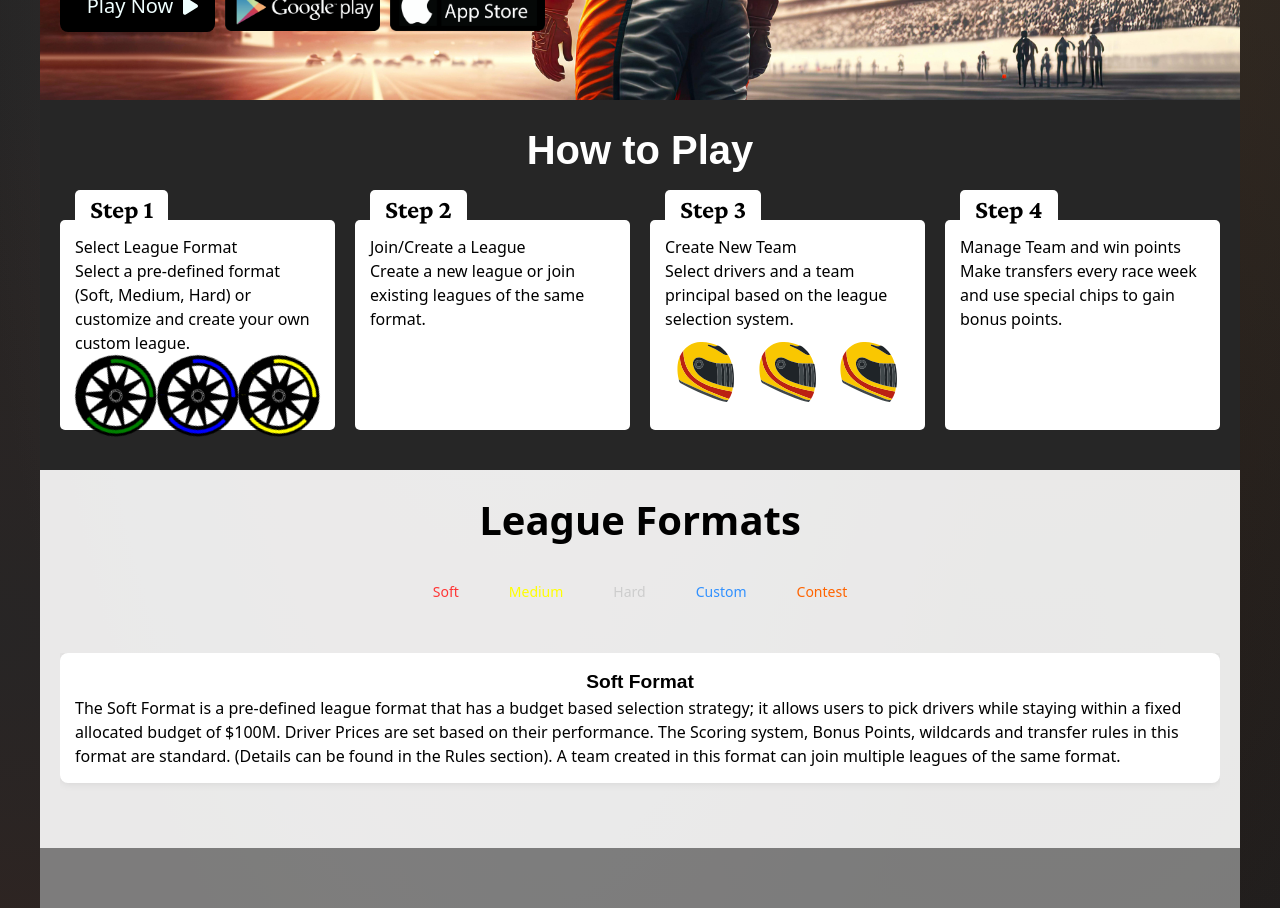
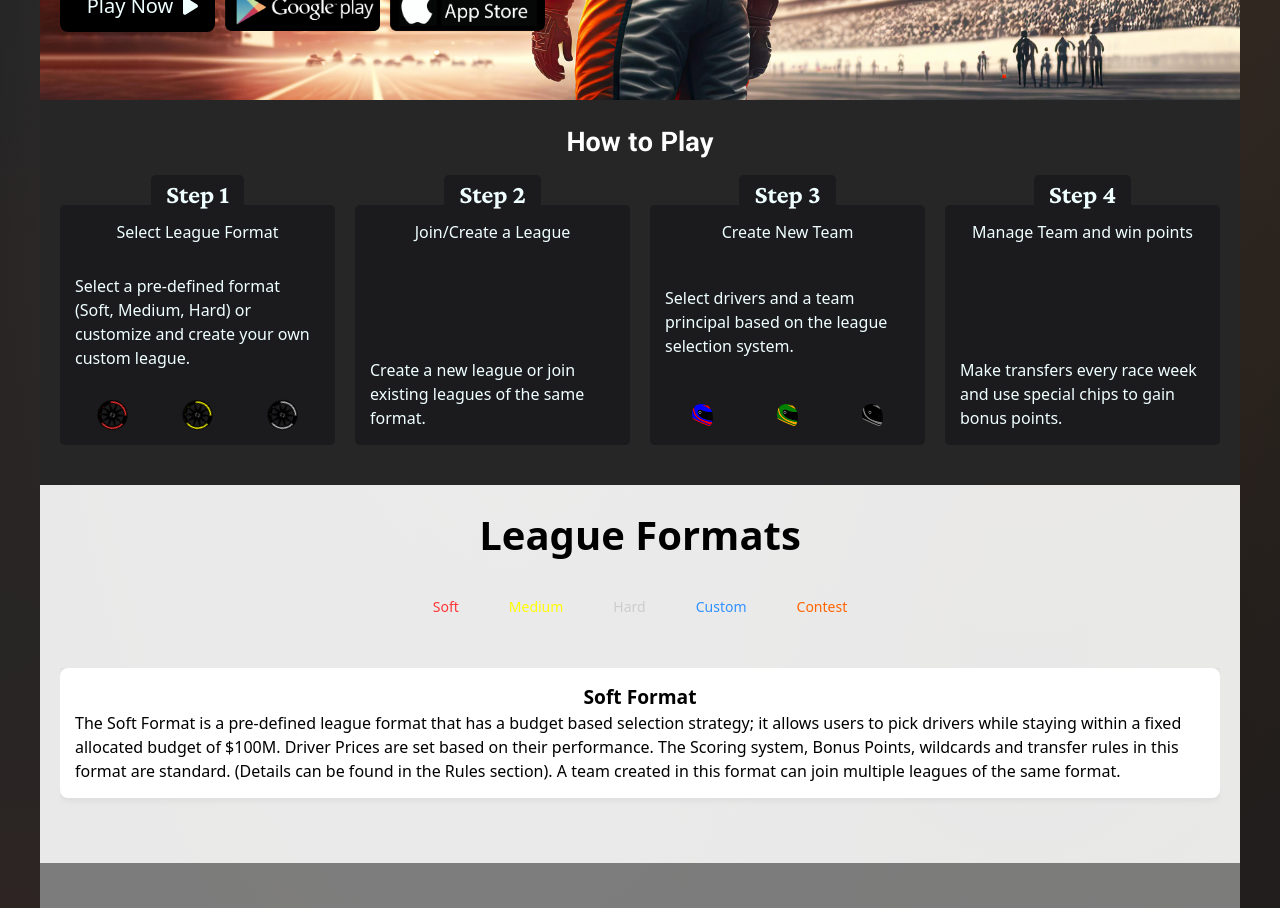
Before and after one commit to slycadelic/fantasy-fox-landing-page, a Next.js app: page / in a window 1280 px wide. Shown: the part 620-1528 px from the top of the page. Built offline with nearby package versions, Linux system fonts and the light colour scheme; a web font is replaced by a local one.

Commit message:
Updated SVG styles in How2Play

```diff
--- a/app/globals.css
+++ b/app/globals.css
@@ -1,8 +1,6 @@
 @tailwind base;
 @tailwind components;
 @tailwind utilities;
-
-@import url('https://fonts.googleapis.com/css2?family=Yantramanav:wght@400;700&display=swap');
 
 :root
 {
@@ -15,24 +13,29 @@
     --snow: rgb(251, 251, 251);
     --snowPale: rgba(255, 255, 255, 0.9);
     --softFormat: rgb(255, 53, 53);
-    --mediumFormat: rgb(255,255,0) ;
-    --hardFormat: rgb(205, 205, 205) ;
+    --mediumFormat: rgb(255, 255, 0);
+    --hardFormat: rgb(205, 205, 205);
     --customFormat: rgb(49, 145, 255);
     --contestFormat: rgb(255, 100, 0);
 }
 
-.rotateTyre {
+.rotateTyre
+{
     animation: rotation 1800ms infinite linear;
-transform-origin: 50% 50%;
+    transform-origin: 50% 50%;
 }
 
-@keyframes rotation {
-from {transform: rotate(0deg);}
-to   {transform: rotate(360deg);}
-}
-h3
+@keyframes rotation
 {
-    font-family: 'Yantramanav', sans-serif;
+    from
+    {
+        transform: rotate(0deg);
+    }
+
+    to
+    {
+        transform: rotate(360deg);
+    }
 }
 
 .layoutBG
--- a/app/home.module.css
+++ b/app/home.module.css
@@ -1,4 +1,4 @@
-/* Homepage styles */
+/* Homepage, Loading and Not found page styles */
 .container
 {
     max-width: 1200px;
--- a/app/loading.js
+++ b/app/loading.js
@@ -1,3 +1,5 @@
+import styles from './home.module.css';
+
 export default function Loading() {
     // Or a custom loading skeleton component
     return <p>Loading...</p>
--- a/app/not-found.js
+++ b/app/not-found.js
@@ -1,4 +1,5 @@
-import Link from 'next/link'
+import Link from 'next/link';
+import styles from './home.module.css';
 
 export default function NotFound() {
   return (
--- a/components/home/FantasyFoxsvg.js
+++ b/components/home/FantasyFoxsvg.js
@@ -1,11 +1,11 @@
 import React from "react";
 
-const FantasyFoxsvg = ({ stroke} ) => {
+const FantasyFoxsvg = ({ stroke, className }) => {
     return (
         <svg
             xmlns="http://www.w3.org/2000/svg"
             id="test1"
-      className="rotateTyre"
+            className={className}
             shapeRendering="geometricPrecision"
             textRendering="geometricPrecision"
             viewBox="0 0 300 300"
--- a/components/home/Helmetsvg.js
+++ b/components/home/Helmetsvg.js
@@ -1,70 +1,82 @@
-import * as React from "react"
-
-
-const Helmetsvg = (props) => (
-  <svg
-    xmlns="http://www.w3.org/2000/svg"
-    xmlSpace="preserve"
-    id="Layer_1"
-    x={0}
-    y={0}
-    style={{
-      enableBackground: "new 0 0 500 500",
-    }}
-    viewBox="0 0 500 500"
-    {...props}
-  >
-    <style>{".st1{fill:#f9c701}.st2{fill:#40474a}.st3{fill:#1f2428}"}</style>
-    <path
-      d="M112.79 118.81c.06 13.03.49 26.04 2.12 38.99 5.32 42.31 20.67 80.1 49.96 111.71 17.62 19.02 38.34 33.9 61.06 46.12 32.71 17.59 67.7 29.08 103.52 38.29 26.4 6.78 53.12 12.03 79.91 16.97.54.1 1.09.12 1.63.17-.04 3.36-1.49 6.35-2.6 9.41-4.47 12.33-9.95 24.18-17.16 35.18-1.02-.4-2.02-.85-3.05-1.21-28.45-9.85-56.74-20.13-84.62-31.53-30.23-12.36-59.96-25.81-88.22-42.27-29.98-17.47-57.84-37.63-80.4-64.38-16.82-19.93-29.18-42.27-36.52-67.37-5.01-17.14-7.2-34.67-7.97-52.44 5.39-13.77 12.75-26.37 22.34-37.64z"
-      style={{
-        fill: "#bb2113",
-      }}
-    />
-    <path
-      d="m408.95 344.45-.88-.18-.21.06-.18-.12c-4.87-.3-9.69-.94-14.44-2.08-5.54-.46-10.99-1.5-16.42-2.67-5.59-.7-11.12-1.72-16.55-3.23l-13.07-2.85c-9.11-1.86-18.09-4.19-26.93-7.05-39-11.33-76.3-26.23-107.89-52.65-18.02-15.07-31.79-33.24-38.26-56.22-2.32-8.23-4.21-16.55-2.74-25.27 3.29-19.45 21.34-32.51 40.8-29.5 9.55 1.48 18.36 4.97 26.91 9.29 20.14 10.18 40.99 18.34 63.3 22.36 3.77.68 7.56 1.25 11.35 1.87 8.98.74 17.95 1.47 26.93 2.21l15.69.45c4.85-.19 9.7-.23 14.54.38 5.69.07 11.38.13 17.06.2 5.06-.15 10.12-.2 15.15.46 1.7-.04 3.4-.08 5.11-.11-1.93-6.25-3.65-12.58-5.85-18.73-4.68-13.07-10.26-25.72-18.1-37.27-3.36 3.95-7.72 4.23-12.32 3.15-6.38-1.51-12.05-4.67-17.34-8.39-28.72-20.18-59.43-36.58-92.29-48.94-.39-.14-.74-.36-1.38-.67 1.45-1.7 2.86-3.21 4.1-4.85 1.21-1.61 2.62-.7 3.88-.39 8.61 2.15 17.2 4.48 25.27 8.16 5.44 2.48 10.71 2.57 16.28 1.45 4.3-.87 8.52-2.01 12.43-4.06-1.48-.69-2.94-1.42-4.45-2.05-33.05-13.74-67.16-21.97-103.26-19.56-24.33 1.62-47.16 8.18-68.04 20.97-13.18 8.07-24.82 17.95-34.34 30.2.06 13.03.49 26.04 2.12 38.99 5.32 42.31 20.67 80.1 49.96 111.71 17.62 19.02 38.34 33.9 61.06 46.12 32.71 17.59 67.7 29.08 103.52 38.29 26.4 6.78 53.12 12.03 79.9 16.97.54.1 1.09.12 1.63.17 2.2-8.41 3.33-17.01 4.53-25.6-2.19-.35-4.39-.69-6.58-1.02z"
-      className="st1"
-    />
-    <path
-      d="M303.57 382.91c-30.23-12.36-59.96-25.81-88.22-42.27-29.98-17.47-57.84-37.63-80.4-64.38-16.82-19.93-29.18-42.27-36.52-67.37-5.01-17.14-7.2-34.67-7.97-52.44-.35.67-.75 1.32-1.03 2.02-8.19 20.42-12.22 41.74-13.15 63.64-1.07 25.3 1.85 50.23 7.85 74.82 1.46.96 3.02 1.79 4.37 2.89 12.57 10.26 27.52 16.17 41.99 22.94 72.17 33.79 145.71 64.32 220.04 92.98 9.95 3.84 20.08 7.04 30.97 6.55 1.96-.09 3.92-.31 5.88-.47 1.45-1.95 2.86-3.93 3.87-6.17-1.02-.4-2.02-.85-3.05-1.21-28.46-9.85-56.75-20.13-84.63-31.53z"
-      className="st1"
-    />
-    <path
-      d="M408.06 344.27c.3.06.59.12.88.18-.29-.06-.58-.12-.88-.18zM84.12 296.93c1.46.96 3.02 1.79 4.37 2.89 12.57 10.26 27.52 16.17 41.99 22.94 72.17 33.79 145.71 64.32 220.04 92.98 9.95 3.84 20.08 7.04 30.97 6.55 1.96-.09 3.92-.31 5.88-.47-2.31 4.37-5.5 8.15-8.21 12.25-.95 1.43-2.07 1.18-3.43.97-15.23-2.27-29.89-6.77-44.42-11.66-51.42-17.29-101.17-38.69-150.44-61.27-27.57-12.64-54.9-25.74-81.44-40.48-7.73-4.29-13.05-9.57-14-18.62-.21-2.05-.86-4.05-1.31-6.08z"
-      className="st2"
-    />
-    <path
-      d="m408.06 344.27-.21.06-.18-.12c.7-6.06 1.32-12.12 2.11-18.17 1.56-11.8 2.1-23.67 2.48-35.54.45-13.87-.32-27.71-1.79-41.53-1.03-9.64-2.28-19.23-3.94-28.78-1.18-6.75-2.28-13.52-3.42-20.28 1.7-.04 3.4-.08 5.11-.11 2.9-.34 3.71 1.17 4.26 3.86 7.92 39.08 11.58 78.46 8.93 118.32-.44 6.67-1.39 13.3-1.81 19.97-.18 2.93-1.11 4.18-4.07 3.52-2.2-.34-4.39-.68-6.59-1.01-.29-.07-.58-.13-.88-.19z"
-      className="st3"
-    />
-    <path
-      d="M320.27 326.31c1.12-.2 1.27-1.02 1.26-1.96-.02-3.17.55-6.34.54-9.45-.07-12.91 1.45-25.8.7-38.69-.82-14.24-1.13-28.5-3.04-42.69-1.61-11.97-3.22-23.92-5.44-35.79-.1-.53-.37-1.02-.55-1.53 8.98.74 17.96 1.47 26.93 2.21l2.94 18.66c1.86 11.92 3.3 23.89 4.34 35.92.44 5.13.14 10.27.69 15.35 1.02 9.39.61 18.79.4 28.16-.28 12.3-1.2 24.58-1.85 36.87-9.1-1.86-18.08-4.19-26.92-7.06z"
-      className="st2"
-    />
-    <path
-      d="M393.23 342.12c-5.54-.46-10.99-1.5-16.42-2.67.43-3.79.98-7.56 1.27-11.36.72-9.46 1.67-18.92 1.9-28.39.35-14.44.6-28.92-.66-43.33-1.06-12.14-2.47-24.26-4.5-36.29-1.18-6.97-2.07-14-3.93-20.84 5.69.07 11.38.13 17.06.2 1.22 10.48 3.64 20.77 5 31.24 1.5 11.55 3.05 23.11 3.48 34.74.46 12.53.16 25.09.06 37.64-.03 3.81-.42 7.62-.75 11.42-.8 9.22-1.67 18.42-2.51 27.64z"
-      className="st3"
-    />
-    <path
-      d="M393.23 342.12c.84-9.21 1.71-18.42 2.51-27.63.33-3.8.72-7.61.75-11.42.1-12.55.4-25.11-.06-37.64-.43-11.63-1.98-23.19-3.48-34.74-1.36-10.47-3.78-20.76-5-31.24 5.06-.15 10.12-.2 15.15.46 1.14 6.76 2.24 13.53 3.42 20.28 1.67 9.55 2.91 19.14 3.94 28.78 1.48 13.82 2.24 27.66 1.79 41.53-.38 11.87-.92 23.74-2.48 35.54-.8 6.04-1.41 12.11-2.11 18.17-4.86-.32-9.68-.95-14.43-2.09zM370.9 199.24c1.86 6.84 2.75 13.87 3.93 20.84 2.03 12.03 3.44 24.15 4.5 36.29 1.26 14.41 1.01 28.89.66 43.33-.23 9.47-1.18 18.93-1.9 28.39-.29 3.8-.84 7.57-1.27 11.36-5.59-.7-11.12-1.72-16.55-3.23 1.9-.37 1.9-2.06 2-3.34.75-10.44 1.84-20.89 1.94-31.35.17-17.5.79-35.01-1.13-52.49-1.08-9.85-2.33-19.68-3.68-29.49-.95-6.9-2.96-13.65-3.03-20.67 4.84-.21 9.69-.25 14.53.36z"
-      className="st2"
-    />
-    <path
-      d="M356.36 198.86c.07 7.03 2.08 13.77 3.03 20.67 1.35 9.82 2.6 19.64 3.68 29.49 1.91 17.48 1.3 34.99 1.13 52.49-.1 10.46-1.19 20.91-1.94 31.35-.09 1.28-.09 2.98-2 3.34l-13.07-2.85c.65-12.29 1.57-24.57 1.85-36.87.21-9.37.62-18.77-.4-28.16-.55-5.08-.25-10.22-.69-15.35a528.389 528.389 0 0 0-4.34-35.92c-.97-6.22-1.96-12.44-2.94-18.66 5.23.17 10.46.32 15.69.47z"
-      className="st3"
-    />
-    <path
-      d="M208.09 178.1c13.9-.8 26.67 11.56 26.63 26.56-.04 14.57-11.96 26.29-26.69 26.28-14.68-.01-26.8-11.83-26.64-26.33.18-15.36 12.57-27.11 26.7-26.51zm-.14 40.23c8.12.01 14.05-6 14.23-14.05.13-6.03-6.1-13.82-13.96-13.75-6.67.07-14.17 5.77-14.24 13.81-.06 7.64 6.22 13.97 13.97 13.99z"
-      className="st2"
-    />
-    <path
-      d="M207.95 218.33c-7.75-.01-14.03-6.35-13.97-13.98.07-8.04 7.57-13.74 14.24-13.81 7.86-.08 14.09 7.72 13.96 13.75-.18 8.03-6.11 14.05-14.23 14.04z"
-      className="st3"
-    />
-    <path
-      d="M320.27 326.31c-39-11.33-76.3-26.23-107.89-52.65-18.02-15.07-31.79-33.24-38.26-56.22-2.32-8.23-4.21-16.55-2.74-25.27 3.29-19.45 21.34-32.51 40.8-29.5 9.55 1.48 18.36 4.97 26.91 9.29 20.14 10.18 40.99 18.34 63.3 22.36 3.77.68 7.56 1.25 11.35 1.87.19.51.45 1 .55 1.53 2.22 11.87 3.83 23.82 5.44 35.79 1.91 14.19 2.22 28.45 3.04 42.69.75 12.89-.78 25.78-.7 38.69.02 3.11-.56 6.29-.54 9.45.01.96-.14 1.77-1.26 1.97zM208.09 178.1c-14.14-.6-26.53 11.15-26.69 26.52-.16 14.5 11.97 26.32 26.64 26.33 14.73.01 26.65-11.71 26.69-26.28.03-15.01-12.74-27.38-26.64-26.57zM384.27 143.79c-3.36 3.95-7.72 4.23-12.32 3.15-6.38-1.51-12.05-4.67-17.34-8.39-28.72-20.18-59.43-36.58-92.29-48.94-.39-.14-.74-.36-1.38-.67 1.45-1.7 2.86-3.21 4.1-4.85 1.21-1.61 2.62-.7 3.88-.39 8.61 2.15 17.2 4.48 25.27 8.16 5.44 2.48 10.71 2.57 16.28 1.45 4.3-.87 8.52-2.01 12.43-4.06 11.52 4.05 21.24 11.05 30.45 18.81 12.17 10.27 22.72 21.98 30.92 35.73z"
-      className="st3"
-    />
-  </svg>
+const Helmetsvg = ({ color1, color2 }) => (
+    <svg x="0px" y="0px" viewBox="0 0 500 500" style={{ width: '100%' }}>
+        <path style={{ fill: color1 }} d="M112.79,118.81c0.06,13.03,0.49,26.04,2.12,38.99c5.32,42.31,20.67,80.1,49.96,111.71
+c17.62,19.02,38.34,33.9,61.06,46.12c32.71,17.59,67.7,29.08,103.52,38.29c26.4,6.78,53.12,12.03,79.91,16.97
+c0.54,0.1,1.09,0.12,1.63,0.17c-0.04,3.36-1.49,6.35-2.6,9.41c-4.47,12.33-9.95,24.18-17.16,35.18c-1.02-0.4-2.02-0.85-3.05-1.21
+c-28.45-9.85-56.74-20.13-84.62-31.53c-30.23-12.36-59.96-25.81-88.22-42.27c-29.98-17.47-57.84-37.63-80.4-64.38
+c-16.82-19.93-29.18-42.27-36.52-67.37c-5.01-17.14-7.2-34.67-7.97-52.44C95.84,142.68,103.2,130.08,112.79,118.81z"/>
+        <g>
+            <path style={{ fill: color2 }} d="M408.95,344.45c-0.29-0.06-0.59-0.12-0.88-0.18l-0.21,0.06l-0.18-0.12c-4.87-0.3-9.69-0.94-14.44-2.08
+c-5.54-0.46-10.99-1.5-16.42-2.67c-5.59-0.7-11.12-1.72-16.55-3.23c-4.36-0.95-8.71-1.9-13.07-2.85
+c-9.11-1.86-18.09-4.19-26.93-7.05c-39-11.33-76.3-26.23-107.89-52.65c-18.02-15.07-31.79-33.24-38.26-56.22
+c-2.32-8.23-4.21-16.55-2.74-25.27c3.29-19.45,21.34-32.51,40.8-29.5c9.55,1.48,18.36,4.97,26.91,9.29
+c20.14,10.18,40.99,18.34,63.3,22.36c3.77,0.68,7.56,1.25,11.35,1.87c8.98,0.74,17.95,1.47,26.93,2.21
+c5.23,0.15,10.46,0.3,15.69,0.45c4.85-0.19,9.7-0.23,14.54,0.38c5.69,0.07,11.38,0.13,17.06,0.2c5.06-0.15,10.12-0.2,15.15,0.46
+c1.7-0.04,3.4-0.08,5.11-0.11c-1.93-6.25-3.65-12.58-5.85-18.73c-4.68-13.07-10.26-25.72-18.1-37.27
+c-3.36,3.95-7.72,4.23-12.32,3.15c-6.38-1.51-12.05-4.67-17.34-8.39c-28.72-20.18-59.43-36.58-92.29-48.94
+c-0.39-0.14-0.74-0.36-1.38-0.67c1.45-1.7,2.86-3.21,4.1-4.85c1.21-1.61,2.62-0.7,3.88-0.39c8.61,2.15,17.2,4.48,25.27,8.16
+c5.44,2.48,10.71,2.57,16.28,1.45c4.3-0.87,8.52-2.01,12.43-4.06c-1.48-0.69-2.94-1.42-4.45-2.05
+c-33.05-13.74-67.16-21.97-103.26-19.56c-24.33,1.62-47.16,8.18-68.04,20.97c-13.18,8.07-24.82,17.95-34.34,30.2
+c0.06,13.03,0.49,26.04,2.12,38.99c5.32,42.31,20.67,80.1,49.96,111.71c17.62,19.02,38.34,33.9,61.06,46.12
+c32.71,17.59,67.7,29.08,103.52,38.29c26.4,6.78,53.12,12.03,79.9,16.97c0.54,0.1,1.09,0.12,1.63,0.17
+c2.2-8.41,3.33-17.01,4.53-25.6C413.34,345.12,411.14,344.78,408.95,344.45z"/>
+            <path style={{ fill: color2 }} d="M303.57,382.91c-30.23-12.36-59.96-25.81-88.22-42.27c-29.98-17.47-57.84-37.63-80.4-64.38
+c-16.82-19.93-29.18-42.27-36.52-67.37c-5.01-17.14-7.2-34.67-7.97-52.44c-0.35,0.67-0.75,1.32-1.03,2.02
+c-8.19,20.42-12.22,41.74-13.15,63.64c-1.07,25.3,1.85,50.23,7.85,74.82c1.46,0.96,3.02,1.79,4.37,2.89
+c12.57,10.26,27.52,16.17,41.99,22.94c72.17,33.79,145.71,64.32,220.04,92.98c9.95,3.84,20.08,7.04,30.97,6.55
+c1.96-0.09,3.92-0.31,5.88-0.47c1.45-1.95,2.86-3.93,3.87-6.17c-1.02-0.4-2.02-0.85-3.05-1.21
+C359.74,404.59,331.45,394.31,303.57,382.91z"/>
+        </g>
+        <path d="M408.06,344.27c0.3,0.06,0.59,0.12,0.88,0.18C408.65,344.39,408.36,344.33,408.06,344.27z" />
+        <g>
+            <path style={{ fill: color1 }} d="M84.12,296.93c1.46,0.96,3.02,1.79,4.37,2.89c12.57,10.26,27.52,16.17,41.99,22.94
+c72.17,33.79,145.71,64.32,220.04,92.98c9.95,3.84,20.08,7.04,30.97,6.55c1.96-0.09,3.92-0.31,5.88-0.47
+c-2.31,4.37-5.5,8.15-8.21,12.25c-0.95,1.43-2.07,1.18-3.43,0.97c-15.23-2.27-29.89-6.77-44.42-11.66
+c-51.42-17.29-101.17-38.69-150.44-61.27c-27.57-12.64-54.9-25.74-81.44-40.48c-7.73-4.29-13.05-9.57-14-18.62
+C85.22,300.96,84.57,298.96,84.12,296.93z"/>
+            <path d="M408.06,344.27l-0.21,0.06c0,0-0.18-0.12-0.18-0.12c0.7-6.06,1.32-12.12,2.11-18.17
+c1.56-11.8,2.1-23.67,2.48-35.54c0.45-13.87-0.32-27.71-1.79-41.53c-1.03-9.64-2.28-19.23-3.94-28.78
+c-1.18-6.75-2.28-13.52-3.42-20.28c1.7-0.04,3.4-0.08,5.11-0.11c2.9-0.34,3.71,1.17,4.26,3.86c7.92,39.08,11.58,78.46,8.93,118.32
+c-0.44,6.67-1.39,13.3-1.81,19.97c-0.18,2.93-1.11,4.18-4.07,3.52c-2.2-0.34-4.39-0.68-6.59-1.01
+C408.65,344.39,408.36,344.33,408.06,344.27z"/>
+            <path d="M320.27,326.31c1.12-0.2,1.27-1.02,1.26-1.96c-0.02-3.17,0.55-6.34,0.54-9.45c-0.07-12.91,1.45-25.8,0.7-38.69
+c-0.82-14.24-1.13-28.5-3.04-42.69c-1.61-11.97-3.22-23.92-5.44-35.79c-0.1-0.53-0.37-1.02-0.55-1.53
+c8.98,0.74,17.96,1.47,26.93,2.21c0.98,6.22,1.96,12.44,2.94,18.66c1.86,11.92,3.3,23.89,4.34,35.92
+c0.44,5.13,0.14,10.27,0.69,15.35c1.02,9.39,0.61,18.79,0.4,28.16c-0.28,12.3-1.2,24.58-1.85,36.87
+C338.09,331.51,329.11,329.18,320.27,326.31z"/>
+            <path d="M393.23,342.12c-5.54-0.46-10.99-1.5-16.42-2.67c0.43-3.79,0.98-7.56,1.27-11.36
+c0.72-9.46,1.67-18.92,1.9-28.39c0.35-14.44,0.6-28.92-0.66-43.33c-1.06-12.14-2.47-24.26-4.5-36.29c-1.18-6.97-2.07-14-3.93-20.84
+c5.69,0.07,11.38,0.13,17.06,0.2c1.22,10.48,3.64,20.77,5,31.24c1.5,11.55,3.05,23.11,3.48,34.74c0.46,12.53,0.16,25.09,0.06,37.64
+c-0.03,3.81-0.42,7.62-0.75,11.42C394.94,323.7,394.07,332.9,393.23,342.12z"/>
+            <path d="M393.23,342.12c0.84-9.21,1.71-18.42,2.51-27.63c0.33-3.8,0.72-7.61,0.75-11.42
+c0.1-12.55,0.4-25.11-0.06-37.64c-0.43-11.63-1.98-23.19-3.48-34.74c-1.36-10.47-3.78-20.76-5-31.24
+c5.06-0.15,10.12-0.2,15.15,0.46c1.14,6.76,2.24,13.53,3.42,20.28c1.67,9.55,2.91,19.14,3.94,28.78
+c1.48,13.82,2.24,27.66,1.79,41.53c-0.38,11.87-0.92,23.74-2.48,35.54c-0.8,6.04-1.41,12.11-2.11,18.17
+C402.8,343.89,397.98,343.26,393.23,342.12z"/>
+            <path d="M370.9,199.24c1.86,6.84,2.75,13.87,3.93,20.84c2.03,12.03,3.44,24.15,4.5,36.29
+c1.26,14.41,1.01,28.89,0.66,43.33c-0.23,9.47-1.18,18.93-1.9,28.39c-0.29,3.8-0.84,7.57-1.27,11.36
+c-5.59-0.7-11.12-1.72-16.55-3.23c1.9-0.37,1.9-2.06,2-3.34c0.75-10.44,1.84-20.89,1.94-31.35c0.17-17.5,0.79-35.01-1.13-52.49
+c-1.08-9.85-2.33-19.68-3.68-29.49c-0.95-6.9-2.96-13.65-3.03-20.67C361.21,198.67,366.06,198.63,370.9,199.24z"/>
+            <path d="M356.36,198.86c0.07,7.03,2.08,13.77,3.03,20.67c1.35,9.82,2.6,19.64,3.68,29.49
+c1.91,17.48,1.3,34.99,1.13,52.49c-0.1,10.46-1.19,20.91-1.94,31.35c-0.09,1.28-0.09,2.98-2,3.34c-4.36-0.95-8.71-1.9-13.07-2.85
+c0.65-12.29,1.57-24.57,1.85-36.87c0.21-9.37,0.62-18.77-0.4-28.16c-0.55-5.08-0.25-10.22-0.69-15.35
+c-1.04-12.03-2.48-23.99-4.34-35.92c-0.97-6.22-1.96-12.44-2.94-18.66C345.9,198.56,351.13,198.71,356.36,198.86z"/>
+            <path style={{ fill: 'rgb(200,200,200)' }} d="M208.09,178.1c13.9-0.8,26.67,11.56,26.63,26.56c-0.04,14.57-11.96,26.29-26.69,26.28
+c-14.68-0.01-26.8-11.83-26.64-26.33C181.57,189.25,193.96,177.5,208.09,178.1z M207.95,218.33c8.12,0.01,14.05-6,14.23-14.05
+c0.13-6.03-6.1-13.82-13.96-13.75c-6.67,0.07-14.17,5.77-14.24,13.81C193.92,211.98,200.2,218.31,207.95,218.33z"/>
+            <path d="M207.95,218.33c-7.75-0.01-14.03-6.35-13.97-13.98c0.07-8.04,7.57-13.74,14.24-13.81
+c7.86-0.08,14.09,7.72,13.96,13.75C222,212.32,216.07,218.34,207.95,218.33z"/>
+            <path d="M320.27,326.31c-39-11.33-76.3-26.23-107.89-52.65c-18.02-15.07-31.79-33.24-38.26-56.22
+c-2.32-8.23-4.21-16.55-2.74-25.27c3.29-19.45,21.34-32.51,40.8-29.5c9.55,1.48,18.36,4.97,26.91,9.29
+c20.14,10.18,40.99,18.34,63.3,22.36c3.77,0.68,7.56,1.25,11.35,1.87c0.19,0.51,0.45,1,0.55,1.53c2.22,11.87,3.83,23.82,5.44,35.79
+c1.91,14.19,2.22,28.45,3.04,42.69c0.75,12.89-0.78,25.78-0.7,38.69c0.02,3.11-0.56,6.29-0.54,9.45
+C321.54,325.3,321.39,326.11,320.27,326.31z M208.09,178.1c-14.14-0.6-26.53,11.15-26.69,26.52c-0.16,14.5,11.97,26.32,26.64,26.33
+c14.73,0.01,26.65-11.71,26.69-26.28C234.76,189.66,221.99,177.29,208.09,178.1z"/>
+            <path style={{ fill: color1 }} d="M384.27,143.79c-3.36,3.95-7.72,4.23-12.32,3.15c-6.38-1.51-12.05-4.67-17.34-8.39
+c-28.72-20.18-59.43-36.58-92.29-48.94c-0.39-0.14-0.74-0.36-1.38-0.67c1.45-1.7,2.86-3.21,4.1-4.85c1.21-1.61,2.62-0.7,3.88-0.39
+c8.61,2.15,17.2,4.48,25.27,8.16c5.44,2.48,10.71,2.57,16.28,1.45c4.3-0.87,8.52-2.01,12.43-4.06
+c11.52,4.05,21.24,11.05,30.45,18.81C365.52,118.33,376.07,130.04,384.27,143.79z"/>
+        </g>
+    </svg>
 )
 export default Helmetsvg
--- a/components/home/How2Play.js
+++ b/components/home/How2Play.js
@@ -1,9 +1,9 @@
-import  FantasyFoxsvg  from './FantasyFoxsvg.js';
+import FantasyFoxsvg from './FantasyFoxsvg.js';
 import Helmetsvg from './Helmetsvg.js';
 import styles from './How2Play.module.css';
 import React from 'react';
 
-const How2Play = ( props) => {
+const How2Play = (props) => {
 
     // TODO:
     // Add fonts to heading p (second child) and text p (third child).
@@ -12,8 +12,6 @@
     // Step2: League Icon and league table pic.
     // Step3: Driver helmet svg's and Race Car SVG.
     // Step4: Bonus Chip Pics and Race Flag Pic.
-
-
 
     return (
         <div className={styles.howToPlay}>
@@ -24,12 +22,10 @@
                     <p>Select League Format</p>
                     <p>Select a pre-defined format (Soft, Medium, Hard) or customize and create your own custom league.</p>
                     <div className={styles.tyres}>
-                    <FantasyFoxsvg   stroke='green'  />
-                    <FantasyFoxsvg   stroke='blue'  />
-                    <FantasyFoxsvg   stroke='yellow'  />
+                        <FantasyFoxsvg stroke='rgb(255, 53, 53)' className='rotateTyre' />
+                        <FantasyFoxsvg stroke='rgb(255, 255, 0)' className='rotateTyre' />
+                        <FantasyFoxsvg stroke='rgb(205, 205, 205)' className='rotateTyre' />
                     </div>
-
-                    {/* League Tyre x3 */}
                 </div>
                 <div>
                     <span>Step 2</span>
@@ -41,11 +37,10 @@
                     <p>Create New Team</p>
                     <p>Select drivers and a team principal based on the league selection system.</p>
                     {/* Driver Helmet x3 */}
-                    <div className={styles.helmets}>
-                    <Helmetsvg />
-                    <Helmetsvg />
-                    <Helmetsvg />
-
+                    <div className={styles.tyres}>
+                        <Helmetsvg color1={'red'} color2={'blue'} />
+                        <Helmetsvg color1={'orange'} color2={'green'}/>
+                        <Helmetsvg color1={'grey'} color2={'black'} />
                     </div>
                 </div>
                 <div>
--- a/components/home/How2Play.module.css
+++ b/components/home/How2Play.module.css
@@ -1,5 +1,7 @@
 @import url('https://fonts.googleapis.com/css2?family=Crimson+Pro:ital,wght@0,200;0,300;0,400;0,700;1,200;1,300;1,400;1,700&display=swap');
 /* font-family: 'Crimson Pro', serif; */
+@import url('https://fonts.googleapis.com/css2?family=Yantramanav:wght@400;700&display=swap');
+/* font-family: 'Yantramanav', sans-serif; */
 
 /* How to Play Styling  */
 .howToPlay
@@ -14,17 +16,18 @@
     align-items: center;
 }
 
-.howToPlay h3
+.howToPlay>h3
 {
+    font-family: 'Yantramanav', sans-serif;
     color: white;
-    font-size: 40px;
+    font-size: 30px;
     font-weight: bold;
 }
 
 .steps
 {
     width: 100%;
-    height: 250px;
+    height: 280px;
     padding: 20px;
     display: flex;
     flex-direction: row;
@@ -36,9 +39,14 @@
 .steps>div
 {
     flex: 1;
+    display: flex;
+    flex-flow: column nowrap;
+    align-items: center;
+    justify-content: space-between;
     height: 100%;
     padding: 15px;
-    background-color: #ffffff;
+    background-color: var(--gluonGrey);
+    color: azure;
     border-radius: 5px;
     -webkit-border-radius: 5px;
     -moz-border-radius: 5px;
@@ -52,7 +60,7 @@
     position: absolute;
     top: -30px;
     height: 31px;
-    background-color: #ffffff;
+    background-color: var(--gluonGrey);
     padding: 0 15px;
     border-radius: 5px 5px 0 0;
     -webkit-border-radius: 5px 5px 0 0;
@@ -62,24 +70,17 @@
     font-family: 'Crimson Pro', serif;
     font-weight: bold;
     font-size: 26px;
-    vertical-align: text-top;
-    margin: 0;
 }
 
-.tyres{
-    display: flex;
+.tyres
+{
+    display: inline-flex;
     justify-content: center;
-
-
+    width: 100%;
+    gap: 10px;
+    height: 30px;
 }
 
-
-.helmets{
-    display: flex;
-
-}
 /* Media query for responsiveness */
 @media screen and (max-width: 600px)
-{
-
-}
+{}
```
Lines whose indentation alone changed are shown as unchanged.
